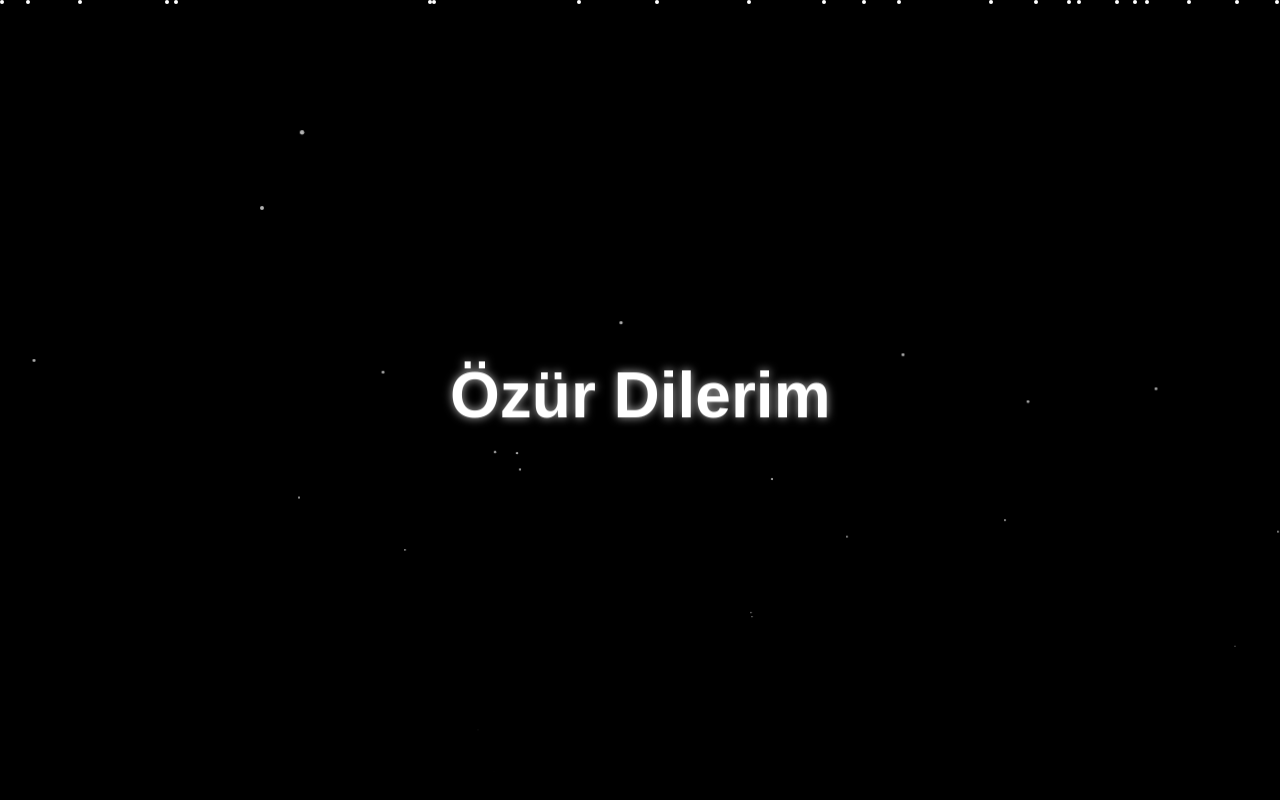
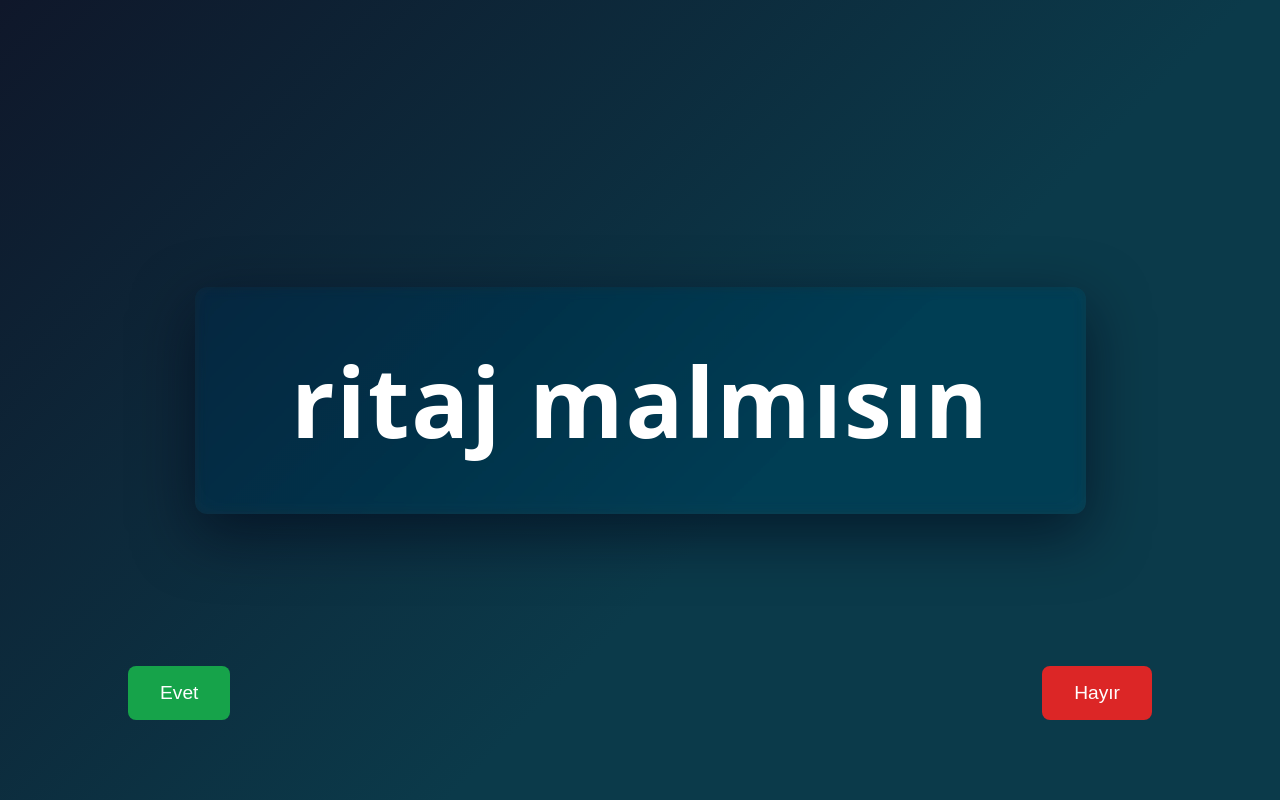
Before and after one commit to xylellaaaq/eugnie, a plain HTML site: page index.html in a window 1280 px wide. Drawn offline with Linux system fonts and the light colour scheme.

Commit message:
Update index.html

```diff
--- a/index.html
+++ b/index.html
@@ -1,137 +1,117 @@
-<!DOCTYPE html>
+<!doctype html>
 <html lang="tr">
 <head>
-    <meta charset="UTF-8">
-    <meta name="viewport" content="width=device-width, initial-scale=1.0">
-    <title>Özür Dilerim</title>
+  <meta charset="utf-8" />
+  <meta name="viewport" content="width=device-width,initial-scale=1" />
+  <title>Yazı ve Seçenekler</title>
   <style>
-        * {
-            margin: 0;
-            padding: 0;
-            box-sizing: border-box;
+    html,body{height:100%;margin:0}
+    body{
+      display:flex;
+      flex-direction:column;
+      align-items:center;
+      justify-content:center;
+      background: linear-gradient(135deg,#0f172a 0%, #0b3a4a 60%);
+      font-family: system-ui, -apple-system, "Segoe UI", Roboto, "Helvetica Neue", Arial;
+      overflow:hidden;
+      perspective:1000px;
     }
 
-        body {
-            display: flex;
-            justify-content: center;
-            align-items: center;
-            min-height: 100vh;
-            background-color: #000;
-            font-family: 'Arial', sans-serif;
-            overflow: hidden;
+    .stage{
+      display:flex;
+      flex-direction:column;
+      align-items:center;
+      justify-content:center;
+      gap:2rem;
     }
 
-        .container {
-            text-align: center;
-            perspective: 1000px;
+    .fly-text{
+      font-size:clamp(28px,8vw,96px);
+      color:#fff;
+      font-weight:800;
+      letter-spacing:0.02em;
+      text-align:center;
+      padding:0.5em 1em;
+      border-radius:12px;
+      backdrop-filter: blur(6px) saturate(140%);
+      box-shadow: 0 20px 60px rgba(2,6,23,0.6), inset 0 -6px 30px rgba(255,255,255,0.02);
+      opacity:0;
+      animation: flyIn 1s cubic-bezier(.2,.9,.2,1) forwards;
     }
 
-        .apology-text {
-            font-size: 5vw;
-            font-weight: bold;
-            color: #fff;
-            text-shadow: 0 0 10px rgba(255, 255, 255, 0.7);
-            animation:
-                scaleInOut 4s ease-in-out infinite,
-                float 6s ease-in-out infinite;
-            transform-origin: center;
+    @keyframes flyIn{
+      0%{transform: translate3d(0,-40vh,-900px) scale(0.18);opacity:0;}
+      100%{transform: translate3d(0,0,0) scale(1);opacity:1;}
     }
 
-        @keyframes scaleInOut {
-            0% {
-                transform: scale(0.1) rotateY(0deg);
-                opacity: 0;
-            }
-            20% {
-                transform: scale(1.2) rotateY(180deg);
-                opacity: 1;
-            }
-            40% {
-                transform: scale(1) rotateY(360deg);
-                opacity: 1;
-            }
-            60% {
-                transform: scale(1) rotateY(540deg);
-                opacity: 1;
-            }
-            80% {
-                transform: scale(1.2) rotateY(720deg);
-                opacity: 1;
-            }
-            100% {
-                transform: scale(0.1) rotateY(900deg);
-                opacity: 0;
-            }
+    .buttons{
+      position:fixed;
+      bottom:10%;
+      left:0;
+      right:0;
+      display:flex;
+      justify-content:space-between;
+      padding:0 10%;
     }
 
-        @keyframes float {
-            0%, 100% { transform: translateY(0); }
-            50% { transform: translateY(-20px); }
+    button{
+      padding:1rem 2rem;
+      font-size:1.2rem;
+      border:none;
+      border-radius:8px;
+      cursor:pointer;
+      transition:transform 0.3s ease, background 0.3s, opacity 0.3s;
     }
 
-        .dots {
-            position: absolute;
-            width: 100%;
-            height: 100%;
-            top: 0;
-            left: 0;
-            z-index: -1;
+    .yes{background:#16a34a;color:#fff;}
+    .no{background:#dc2626;color:#fff;}
+
+    @keyframes fadeOut{
+      from{opacity:1;}
+      to{opacity:0;}
     }
 
-        .dot {
-            position: absolute;
-            width: 4px;
-            height: 4px;
-            background-color: #fff;
-            border-radius: 50%;
-            animation: dotFloat 8s linear infinite;
-        }
-
-        @keyframes dotFloat {
-            0% {
-                transform: translateY(100vh) scale(0);
-                opacity: 0;
-            }
-            10% {
-                opacity: 0.7;
-            }
-            90% {
-                opacity: 0.7;
-            }
-            100% {
-                transform: translateY(-100px) scale(1.5);
-                opacity: 0;
-            }
+    @keyframes textAppear{
+      0%{opacity:0; transform:scale(0.5) rotateX(30deg);}
+      60%{opacity:1; transform:scale(1.05) rotateX(0deg);}
+      100%{transform:scale(1) rotateX(0deg);}
     }
   </style>
 </head>
 <body>
-    <div class="dots" id="dotsContainer"></div>
-    <div class="container">
-        <div class="apology-text">Özür Dilerim</div>
+  <div class="stage">
+    <div class="fly-text" id="text">ritaj malmısın</div>
+    <div class="buttons" id="buttons">
+      <button class="yes" id="yesBtn">Evet</button>
+      <button class="no" id="noBtn">Hayır</button>
+    </div>
   </div>
 
   <script>
-        // Nokta animasyonu için noktaları oluştur
-        function createDots() {
-            const dotsContainer = document.getElementById('dotsContainer');
-            const dotCount = 50;
+    const text = document.getElementById('text');
+    const yesBtn = document.getElementById('yesBtn');
+    const noBtn = document.getElementById('noBtn');
+    const buttons = document.getElementById('buttons');
 
-            for (let i = 0; i < dotCount; i++) {
-                const dot = document.createElement('div');
-                dot.classList.add('dot');
+    let yesScale = 1;
+    let noScale = 1;
 
-                // Rastgele pozisyon
-                dot.style.left = Math.random() * 100 + 'vw';
-                dot.style.animationDelay = Math.random() * 8 + 's';
-                dot.style.animationDuration = (5 + Math.random() * 5) + 's';
+    noBtn.addEventListener('click', () => {
+      yesScale += 0.1;
+      noScale -= 0.05;
+      if(noScale <= 0.2){
+        noBtn.style.opacity = '0';
+        setTimeout(()=>{ noBtn.style.display = 'none'; },300);
+      }
+      yesBtn.style.transform = `scale(${yesScale})`;
+      noBtn.style.transform = `scale(${Math.max(noScale, 0)})`;
+    });
 
-                dotsContainer.appendChild(dot);
-            }
-        }
-
-        // Sayfa yüklendiğinde noktaları oluştur
-        window.addEventListener('load', createDots);
+    yesBtn.addEventListener('click', () => {
+      document.body.innerHTML = `<div id='finalText' style="color:#fff;font-size:clamp(28px,8vw,96px);font-weight:800;opacity:0;text-align:center;">biliyodum malsın</div>`;
+      const finalText = document.getElementById('finalText');
+      finalText.style.animation = 'textAppear 1s ease forwards';
+    });
   </script>
 </body>
 </html>
```
Lines whose indentation alone changed are shown as unchanged.
